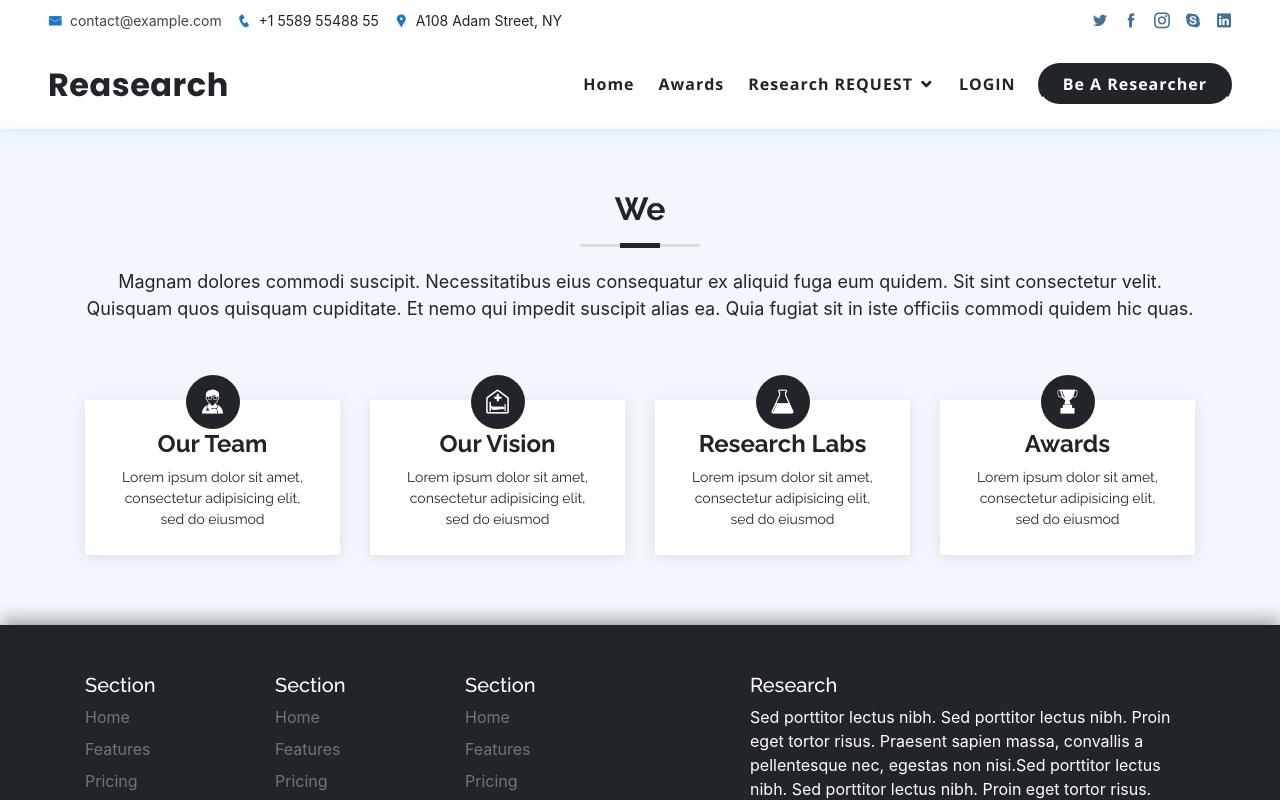
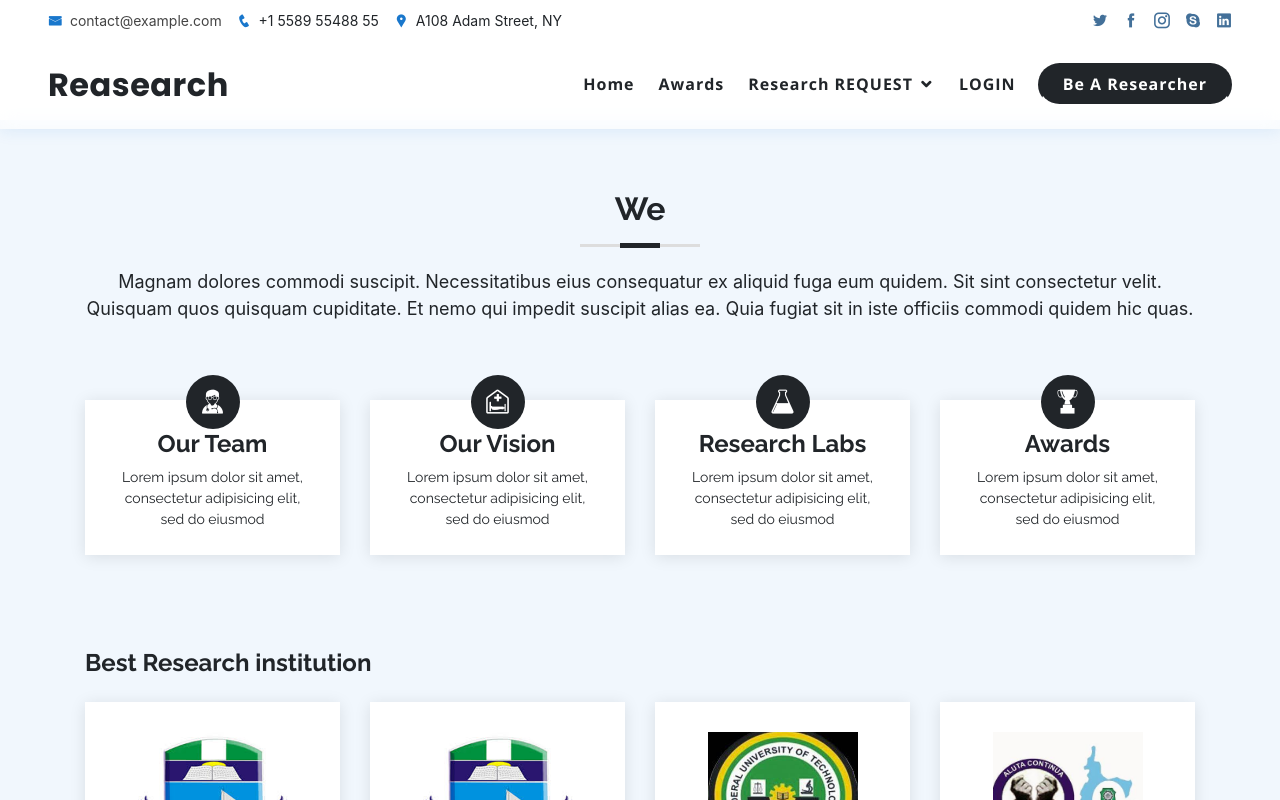
Before and after one commit to Ripon876/research-frontend, a React (Create React App) app: page /awards in a window 1280 px wide. Shown: the top 800 px of the page. Built offline with nearby package versions, Linux system fonts and the light colour scheme.

Commit message:
separated institution page added in awards page

```diff
--- a/src/pages/AwardsPage.jsx
+++ b/src/pages/AwardsPage.jsx
@@ -1,5 +1,6 @@
 import Header from  '../components/header/Header';
 import Awards from  '../components/awards/Awards';
+import Institutions from  '../components/institutions/Institutions';
 import Footer from  '../components/footer/Footer';
 
 
@@ -9,6 +10,7 @@ function AwardsPage() {
 			<Header />
 			<div className='my-5 pt-4'></div>
 			<Awards />
+			<Institutions />
 			<Footer />
 		</div>
 	)
```
